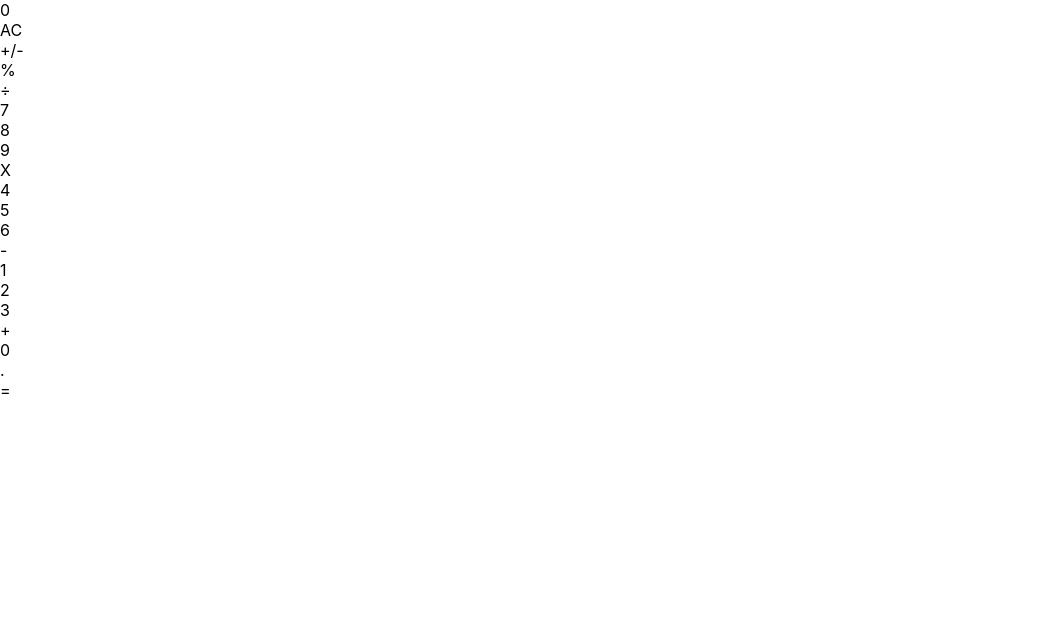
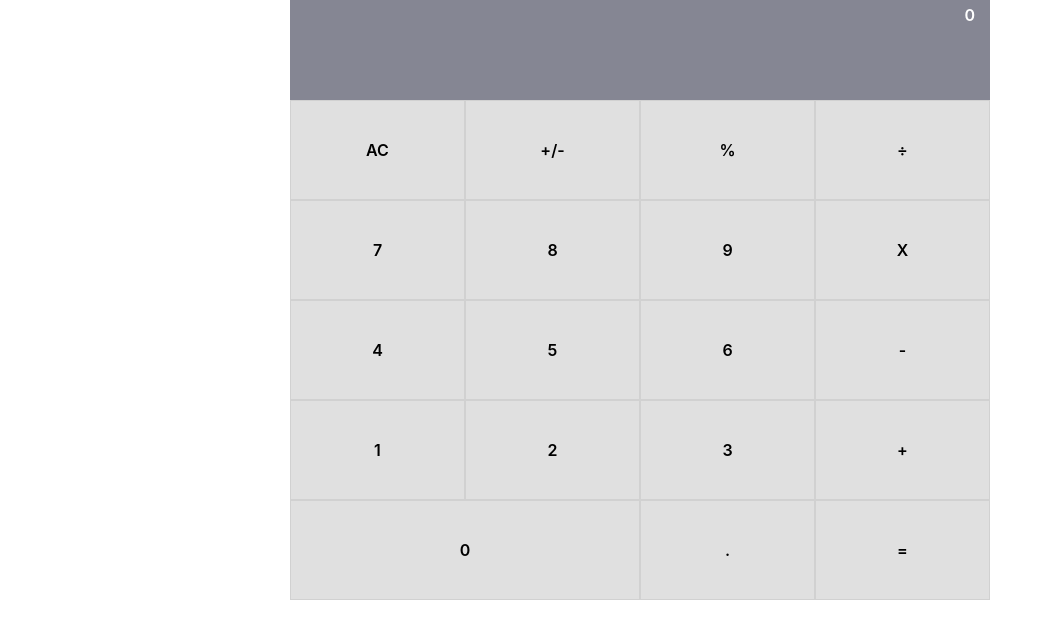
Before and after one commit to ViriCruz/React-Calculator, a React (Create React App) app: page / in a window 1280 px wide. Shown: the top 638 px of the page, without its empty margins (0-1053 px from the left). Built offline with nearby package versions, Linux system fonts and the light colour scheme.

Commit message:
Add general styles

```diff
--- a/src/components/Button.js
+++ b/src/components/Button.js
@@ -2,7 +2,7 @@ import React from 'react';
 import PropTypes from 'prop-types';
 
 const Button = ({ value }) => (
-  <div>{ value }</div>
+  <div className="button">{ value }</div>
 );
 
 Button.defaultProps = {
--- a/src/components/ButtonPanel.js
+++ b/src/components/ButtonPanel.js
@@ -22,19 +22,19 @@ class ButtonPanel extends React.Component {
   render() {
     return (
       <div className="container">
-        <div className="row">
+        <div className="row groups">
           { this.groups['1'].map(name => this.renderButton(name)) }
         </div>
-        <div className="row">
+        <div className="row groups">
           { this.groups['2'].map(name => this.renderButton(name)) }
         </div>
-        <div className="row">
+        <div className="row groups">
           { this.groups['3'].map(name => this.renderButton(name)) }
         </div>
-        <div className="row">
+        <div className="row groups">
           { this.groups['4'].map(name => this.renderButton(name)) }
         </div>
-        <div className="row">
+        <div className="row groups">
           { this.groups['5'].map(name => this.renderButton(name)) }
         </div>
       </div>
--- a/src/components/Display.js
+++ b/src/components/Display.js
@@ -2,7 +2,7 @@ import React from 'react';
 import PropTypes from 'prop-types';
 
 const Display = ({ result }) => (
-  <div>{ result }</div>
+  <div className="row display">{ result }</div>
 );
 
 Display.defaultProps = {
--- a/src/index.css
+++ b/src/index.css
@@ -1,3 +1,6 @@
+* {
+  box-sizing: border-box;
+}
 body {
   margin: 0;
   font-family: -apple-system, BlinkMacSystemFont, 'Segoe UI', 'Roboto', 'Oxygen',
@@ -11,3 +14,40 @@ code {
   font-family: source-code-pro, Menlo, Monaco, Consolas, 'Courier New',
     monospace;
 }
+
+
+#app {
+  width: 700px;
+  margin: 0 auto;
+}
+
+.display {
+  background-color: #858693;
+  color: #fff;
+  font-weight: 600;
+  padding: 5px 15px;
+  text-align: right;
+}
+
+.row {
+  height: 100px;
+}
+
+.groups {
+  display: flex;
+}
+
+.button {
+  width: 25%;
+  border: 1px solid #d1d1d1;
+  display: flex;
+  justify-content: center;
+  align-items: center;
+  background-color: #e0e0e0;
+  color: #000;
+  font-weight: 600;
+}
+
+.groups:last-child .button:first-child {
+  width: 50%;
+}
```
